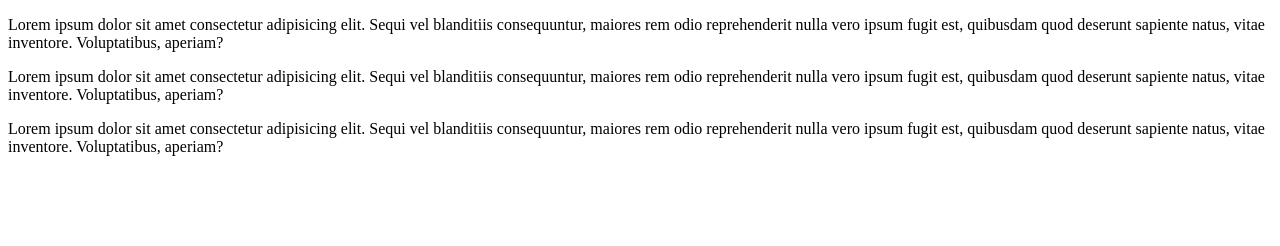
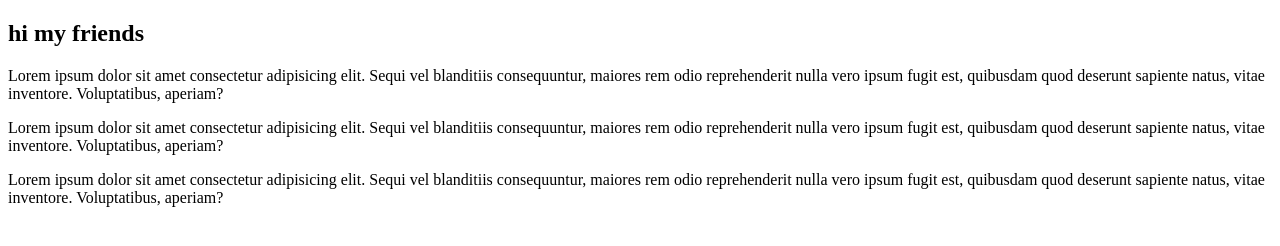
Before and after one commit to asif-kibria/my-new-blog, a plain HTML site: page index.html in a window 1280 px wide. Drawn offline with Linux system fonts and the light colour scheme.

Commit message:
first change

```diff
--- a/index.html
+++ b/index.html
@@ -6,6 +6,8 @@
     <title>New Blog</title>
 </head>
 <body>
+
+    <h2> hi my friends</h2>
     <p>Lorem ipsum dolor sit amet consectetur adipisicing elit. Sequi vel blanditiis consequuntur, maiores rem odio reprehenderit nulla vero ipsum fugit est, quibusdam quod deserunt sapiente natus, vitae inventore. Voluptatibus, aperiam?</p>
     <p>Lorem ipsum dolor sit amet consectetur adipisicing elit. Sequi vel blanditiis consequuntur, maiores rem odio reprehenderit nulla vero ipsum fugit est, quibusdam quod deserunt sapiente natus, vitae inventore. Voluptatibus, aperiam?</p>
     <p>Lorem ipsum dolor sit amet consectetur adipisicing elit. Sequi vel blanditiis consequuntur, maiores rem odio reprehenderit nulla vero ipsum fugit est, quibusdam quod deserunt sapiente natus, vitae inventore. Voluptatibus, aperiam?</p>
```
